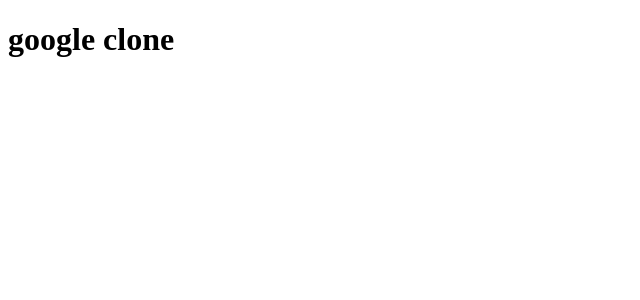
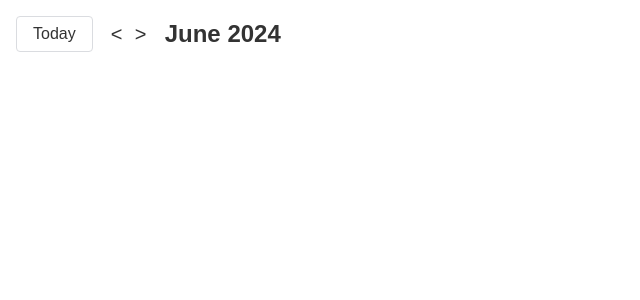
Before and after one commit to amuuo-dev/google-calendar-clone, a React (Vite) app: page / in a window 1280 px wide. Shown: the top 300 px of the page, without its empty margins (0-640 px from the left). Built offline with nearby package versions, Linux system fonts and the light colour scheme.

Commit message:
finished the header section of the goole calendar

```diff
--- a/src/App.tsx
+++ b/src/App.tsx
@@ -1,9 +1,6 @@
+import Calendar from "./components/Calendar";
 function App() {
-  return (
-    <div>
-      <h1>google clone</h1>
-    </div>
-  );
+  return <Calendar />;
 }
 
 export default App;
--- /dev/null
+++ b/src/components/Calendar.tsx
@@ -0,0 +1,16 @@
+const Calendar = () => {
+  return (
+    <div className="calendar">
+      <div className="header">
+        <button className="btn">Today</button>
+        <div>
+          <button className="month-change-btn">&lt;</button>
+          <button className="month-change-btn">&gt;</button>
+        </div>
+        <span className="month-title">June 2024</span>
+      </div>
+    </div>
+  );
+};
+
+export default Calendar;
--- /dev/null
+++ b/src/index.css
@@ -0,0 +1,76 @@
+*,
+*::before,
+*::after {
+  box-sizing: border-box;
+  font-family: sans-serif;
+}
+
+:root {
+  --blue-background: hsl(200, 80%, 50%);
+  --red-background: hsl(0, 75%, 60%);
+  --green-background: hsl(150, 80%, 30%);
+  --border-color: #dadce0;
+  --border-size: 1px;
+  --day-padding: 0.25rem;
+}
+
+body {
+  margin: 0;
+}
+.calendar {
+  height: 100%;
+  display: flex;
+  flex-direction: column;
+  color: #333;
+}
+.header {
+  display: flex;
+  width: 100%;
+  padding: 1rem;
+  align-items: center;
+}
+.header > * {
+  margin-right: 0.5rem;
+}
+.header > :last-child {
+  margin-right: 0;
+}
+.btn {
+  background: none;
+  border: 1px solid var(--border-color);
+  border-radius: 0.25rem;
+  padding: 0.5rem 1rem;
+  font-size: 1rem;
+  cursor: pointer;
+  transition: background-color 250ms;
+  color: #333;
+}
+.btn:hover {
+  background-color: #f1f3f4;
+}
+.month-change-btn {
+  cursor: pointer;
+  background: none;
+  border: none;
+  font-size: 1.25rem;
+  width: 2rem;
+  padding: 0;
+  height: 2rem;
+  text-align: center;
+  vertical-align: middle;
+  border-radius: 100%;
+  transition: background-color 250ms;
+  color: #333;
+}
+
+.month-change-btn:hover {
+  background-color: #f1f3f4;
+}
+
+.month-change-btn:first-child {
+  margin-right: -0.5rem;
+}
+.month-title {
+  font-size: 1.5rem;
+  font-weight: bold;
+}
--- a/src/main.tsx
+++ b/src/main.tsx
@@ -1,5 +1,6 @@
 import { StrictMode } from "react";
 import { createRoot } from "react-dom/client";
+import "./index.css";
 import App from "./App.tsx";
 
 createRoot(document.getElementById("root")!).render(
```
